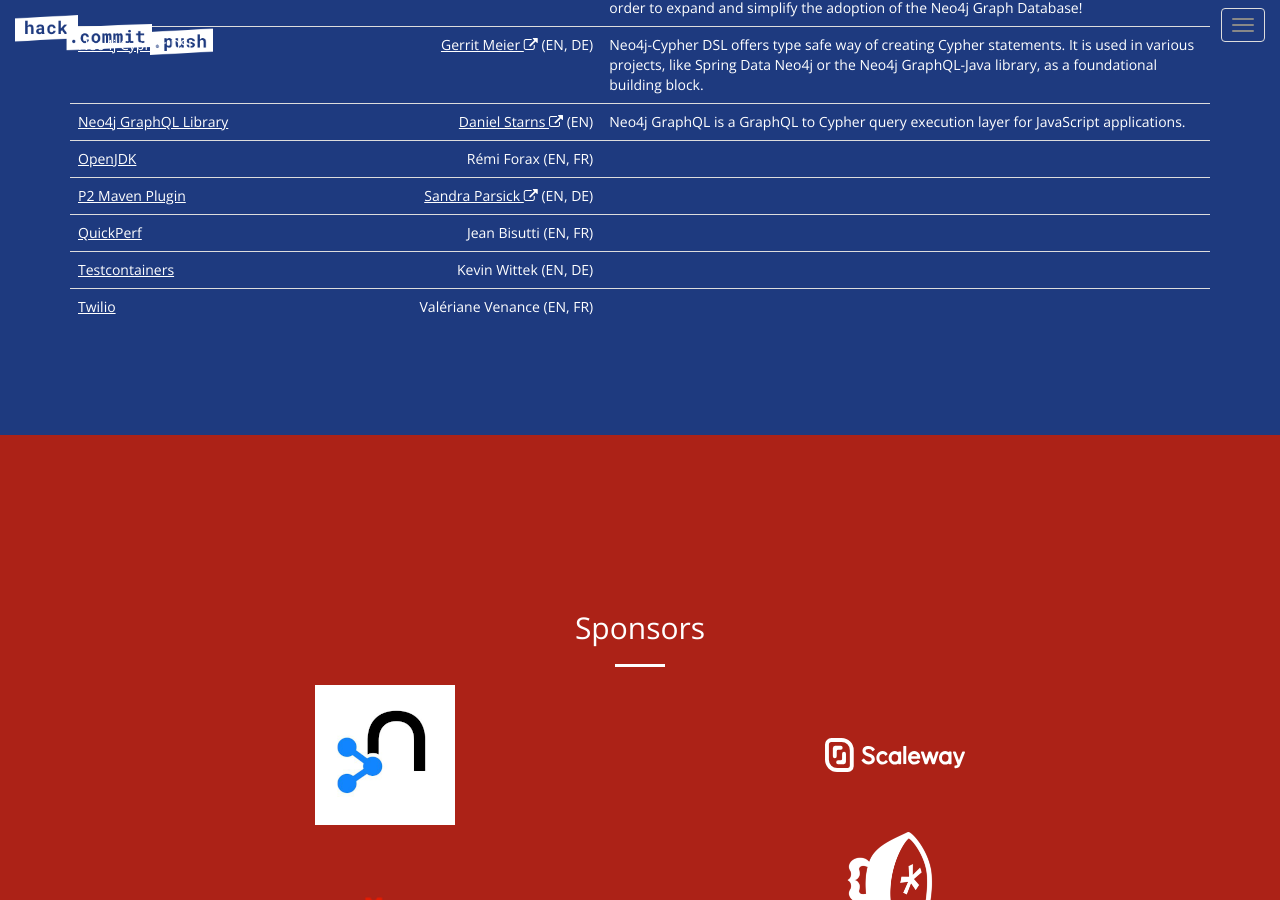
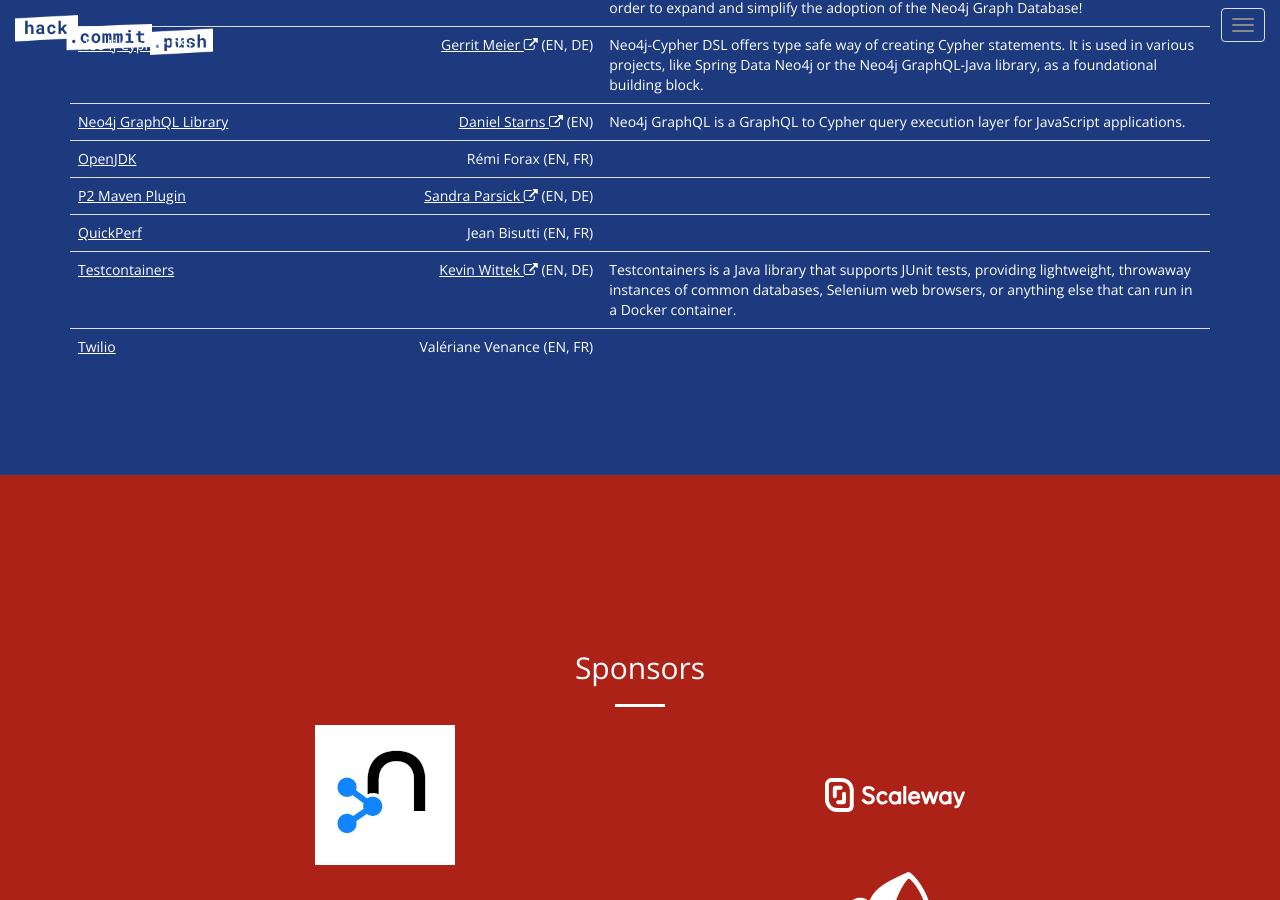
Before and after one commit to hack-commit-push/paris2021, a Jekyll site: the page built from index.html, in a window 1280 px wide and 900 px high, scrolled down 4833 px. Built offline with Jekyll 4.4.1, drawn with Linux system fonts in a browser that asks for light colours.

Commit message:
Add testcontainers extra info

```diff
--- a/_data/projects.yml
+++ b/_data/projects.yml
@@ -180,8 +180,10 @@
         - EN
 - name: Testcontainers
   url: https://www.testcontainers.org/
+  description: Testcontainers is a Java library that supports JUnit tests, providing lightweight, throwaway instances of common databases, Selenium web browsers, or anything else that can run in a Docker container.
   leads:
     - name: Kevin Wittek
+      profile_url: https://twitter.com/kiview
       spoken_languages:
         - EN
         - DE
```
